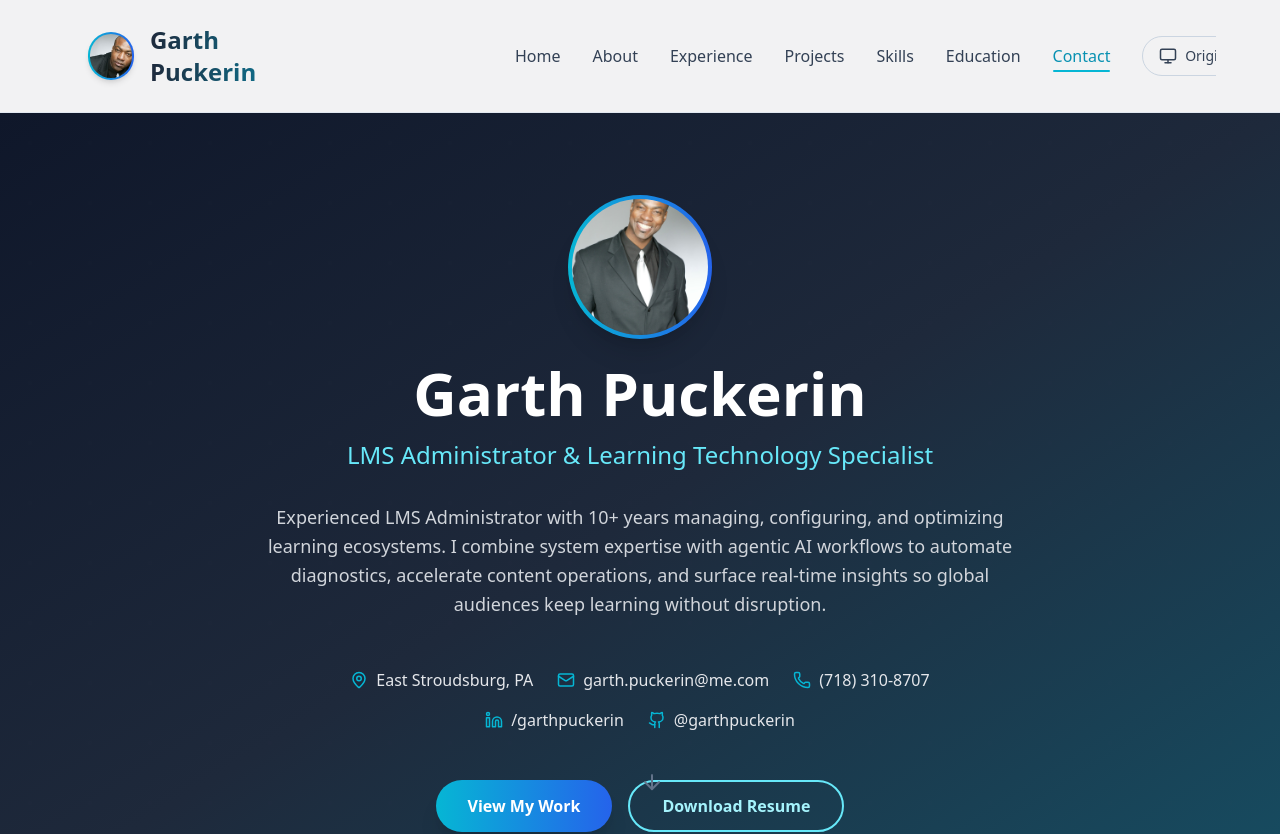
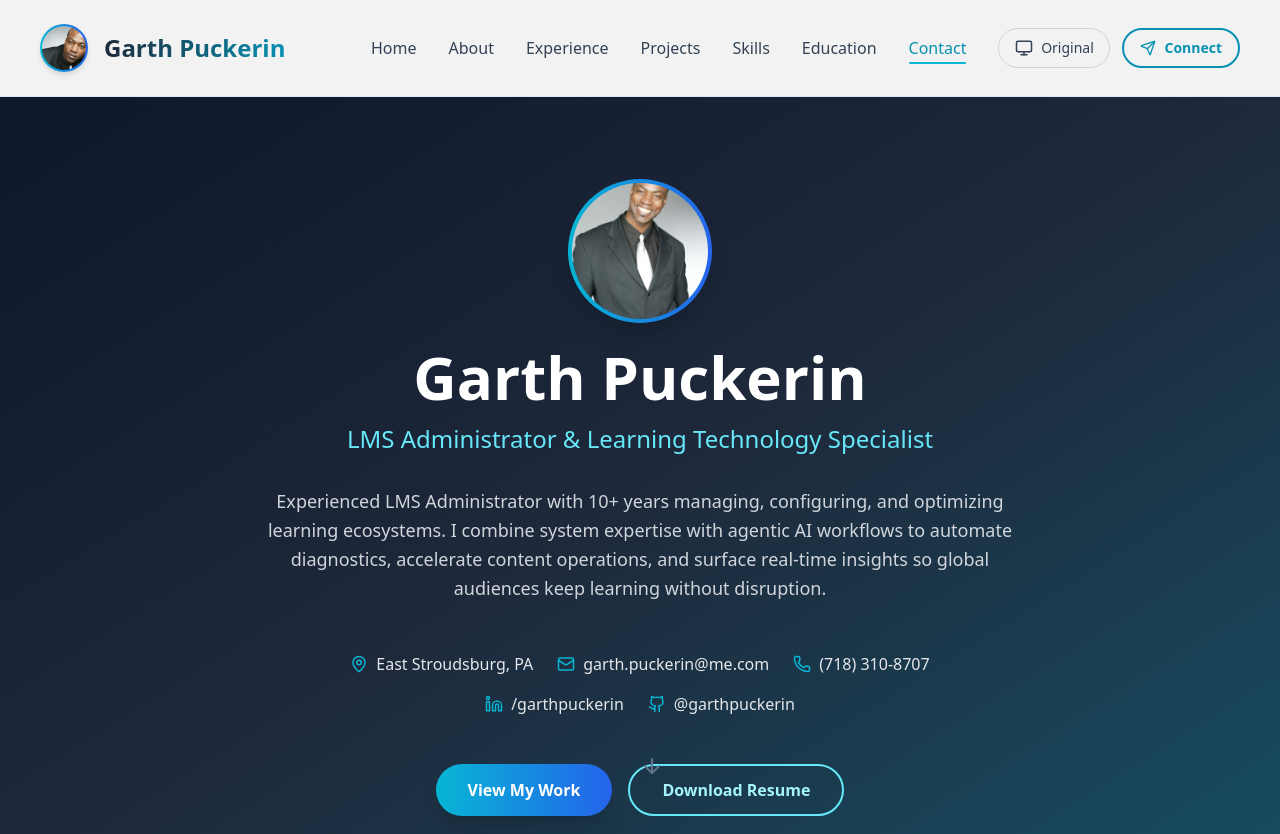
Before and after one commit to garthpuckerin/garthpuckerin, a React (Vite) app: page / in a window 1280 px wide. Shown: the top 834 px of the page. Built offline with nearby package versions, Linux system fonts and the light colour scheme.

Commit message:
fix(header): allow full-width layout and preserve toggle visibility

```diff
--- a/src/components/Header.tsx
+++ b/src/components/Header.tsx
@@ -111,7 +111,7 @@ const Header: React.FC = () => {
 
   return (
     <header ref={headerRef} className={headerClass}>
-      <div className="mx-auto flex max-w-6xl items-center justify-between overflow-hidden px-4 py-5 sm:px-6 sm:py-6">
+      <div className="flex w-full items-center justify-between px-4 py-5 sm:px-6 sm:py-6 lg:px-10">
         <button onClick={() => handleNavigate("home")} className="group flex items-center gap-4 text-left">
           <span className="flex h-12 w-12 items-center justify-center rounded-full bg-gradient-to-r from-cyan-500 to-blue-600 p-[2px] shadow-md transition-transform duration-200 group-hover:scale-105">
             <img src={HeaderAvatar} alt="Garth Puckerin" className="h-full w-full rounded-full object-cover object-top" />
@@ -127,7 +127,7 @@ const Header: React.FC = () => {
           </span>
         </button>
 
-        <div className="flex flex-1 items-center justify-end gap-6 md:gap-8 md:translate-x-[2in]">
+        <div className="flex flex-1 items-center justify-end gap-4 sm:gap-6 lg:gap-8">
           <nav className="hidden items-center gap-8 md:flex">
             {navItems.map((item) => (
               <button key={item.id} onClick={() => handleNavigate(item.id)} className={navButtonClasses(item.id)}>
```
